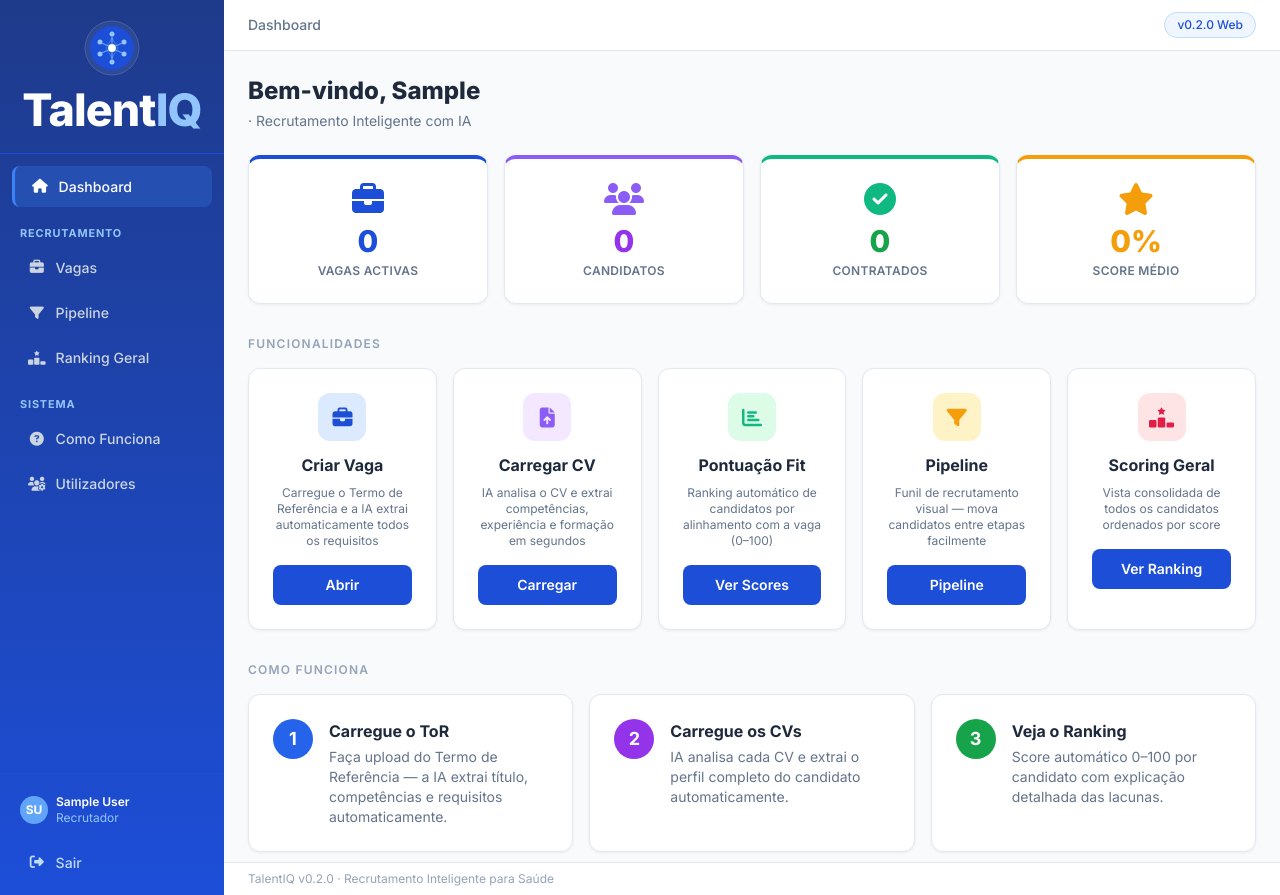
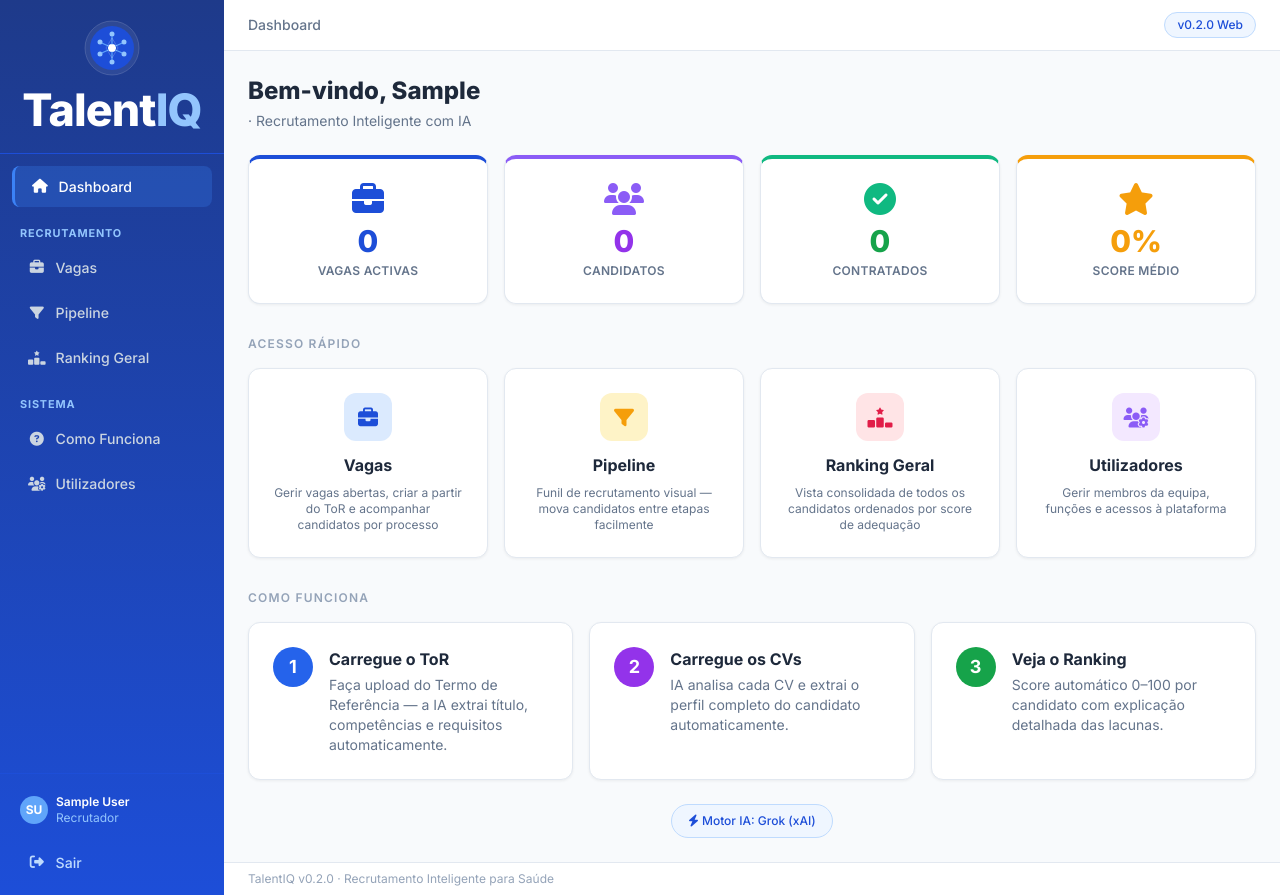
Before and after one commit to Ngaspar20/TalentIQ-web, a Django app: page / in a window 1280 px wide. Run offline with Django 5.2, Linux system fonts and the light colour scheme; the visitor is signed in with stand-in values (Sample User, id 1); some libraries are stand-ins or nearby versions.

Commit message:
Dashboard: align quick access cards with sidebar navigation

```diff
--- a/templates/dashboard.html
+++ b/templates/dashboard.html
@@ -51,63 +51,48 @@
 
 <!-- Feature Cards -->
 <div class="mb-8">
-    <p class="text-xs font-semibold text-slate-400 uppercase tracking-widest mb-4">Funcionalidades</p>
-    <div class="grid grid-cols-5 gap-4">
+    <p class="text-xs font-semibold text-slate-400 uppercase tracking-widest mb-4">Acesso Rápido</p>
+    <div class="grid grid-cols-4 gap-4">
 
-        <div class="section-card text-center hover:shadow-md transition-shadow" style="margin-bottom:0;">
+        <a href="/vagas/" class="section-card text-center hover:shadow-md transition-shadow" style="margin-bottom:0; text-decoration:none;">
             <div class="flex justify-center mb-3">
                 <div class="w-12 h-12 rounded-xl bg-blue-100 flex items-center justify-center">
                     <i class="fa-solid fa-briefcase fa-lg" style="color:#1d4ed8;"></i>
                 </div>
             </div>
-            <h3 class="font-bold text-slate-800 mb-2">Criar Vaga</h3>
-            <p class="text-xs text-slate-500 mb-4">Carregue o Termo de Referência e a IA extrai automaticamente todos os requisitos</p>
-            <a href="/vagas/criar/" class="btn-primary w-full justify-center text-sm">Abrir</a>
-        </div>
+            <h3 class="font-bold text-slate-800 mb-2">Vagas</h3>
+            <p class="text-xs text-slate-500">Gerir vagas abertas, criar a partir do ToR e acompanhar candidatos por processo</p>
+        </a>
 
-        <div class="section-card text-center hover:shadow-md transition-shadow" style="margin-bottom:0;">
-            <div class="flex justify-center mb-3">
-                <div class="w-12 h-12 rounded-xl bg-purple-100 flex items-center justify-center">
-                    <i class="fa-solid fa-file-arrow-up fa-lg" style="color:#8b5cf6;"></i>
-                </div>
-            </div>
-            <h3 class="font-bold text-slate-800 mb-2">Carregar CV</h3>
-            <p class="text-xs text-slate-500 mb-4">IA analisa o CV e extrai competências, experiência e formação em segundos</p>
-            <a href="/candidatos/carregar/" class="btn-primary w-full justify-center text-sm">Carregar</a>
-        </div>
-
-        <div class="section-card text-center hover:shadow-md transition-shadow" style="margin-bottom:0;">
-            <div class="flex justify-center mb-3">
-                <div class="w-12 h-12 rounded-xl bg-green-100 flex items-center justify-center">
-                    <i class="fa-solid fa-chart-bar fa-lg" style="color:#10b981;"></i>
-                </div>
-            </div>
-            <h3 class="font-bold text-slate-800 mb-2">Pontuação Fit</h3>
-            <p class="text-xs text-slate-500 mb-4">Ranking automático de candidatos por alinhamento com a vaga (0–100)</p>
-            <a href="/scoring/" class="btn-primary w-full justify-center text-sm">Ver Scores</a>
-        </div>
-
-        <div class="section-card text-center hover:shadow-md transition-shadow" style="margin-bottom:0;">
+        <a href="/pipeline/" class="section-card text-center hover:shadow-md transition-shadow" style="margin-bottom:0; text-decoration:none;">
             <div class="flex justify-center mb-3">
                 <div class="w-12 h-12 rounded-xl bg-amber-100 flex items-center justify-center">
                     <i class="fa-solid fa-filter fa-lg" style="color:#f59e0b;"></i>
                 </div>
             </div>
             <h3 class="font-bold text-slate-800 mb-2">Pipeline</h3>
-            <p class="text-xs text-slate-500 mb-4">Funil de recrutamento visual — mova candidatos entre etapas facilmente</p>
-            <a href="/pipeline/" class="btn-primary w-full justify-center text-sm">Pipeline</a>
-        </div>
+            <p class="text-xs text-slate-500">Funil de recrutamento visual — mova candidatos entre etapas facilmente</p>
+        </a>
 
-        <div class="section-card text-center hover:shadow-md transition-shadow" style="margin-bottom:0;">
+        <a href="/scoring/geral/" class="section-card text-center hover:shadow-md transition-shadow" style="margin-bottom:0; text-decoration:none;">
             <div class="flex justify-center mb-3">
                 <div class="w-12 h-12 rounded-xl bg-rose-100 flex items-center justify-center">
                     <i class="fa-solid fa-ranking-star fa-lg" style="color:#e11d48;"></i>
                 </div>
             </div>
-            <h3 class="font-bold text-slate-800 mb-2">Scoring Geral</h3>
-            <p class="text-xs text-slate-500 mb-4">Vista consolidada de todos os candidatos ordenados por score</p>
-            <a href="/scoring/geral/" class="btn-primary w-full justify-center text-sm">Ver Ranking</a>
-        </div>
+            <h3 class="font-bold text-slate-800 mb-2">Ranking Geral</h3>
+            <p class="text-xs text-slate-500">Vista consolidada de todos os candidatos ordenados por score de adequação</p>
+        </a>
+
+        <a href="/gestao/utilizadores/" class="section-card text-center hover:shadow-md transition-shadow" style="margin-bottom:0; text-decoration:none;">
+            <div class="flex justify-center mb-3">
+                <div class="w-12 h-12 rounded-xl bg-purple-100 flex items-center justify-center">
+                    <i class="fa-solid fa-users-gear fa-lg" style="color:#8b5cf6;"></i>
+                </div>
+            </div>
+            <h3 class="font-bold text-slate-800 mb-2">Utilizadores</h3>
+            <p class="text-xs text-slate-500">Gerir membros da equipa, funções e acessos à plataforma</p>
+        </a>
 
     </div>
 </div>
```
